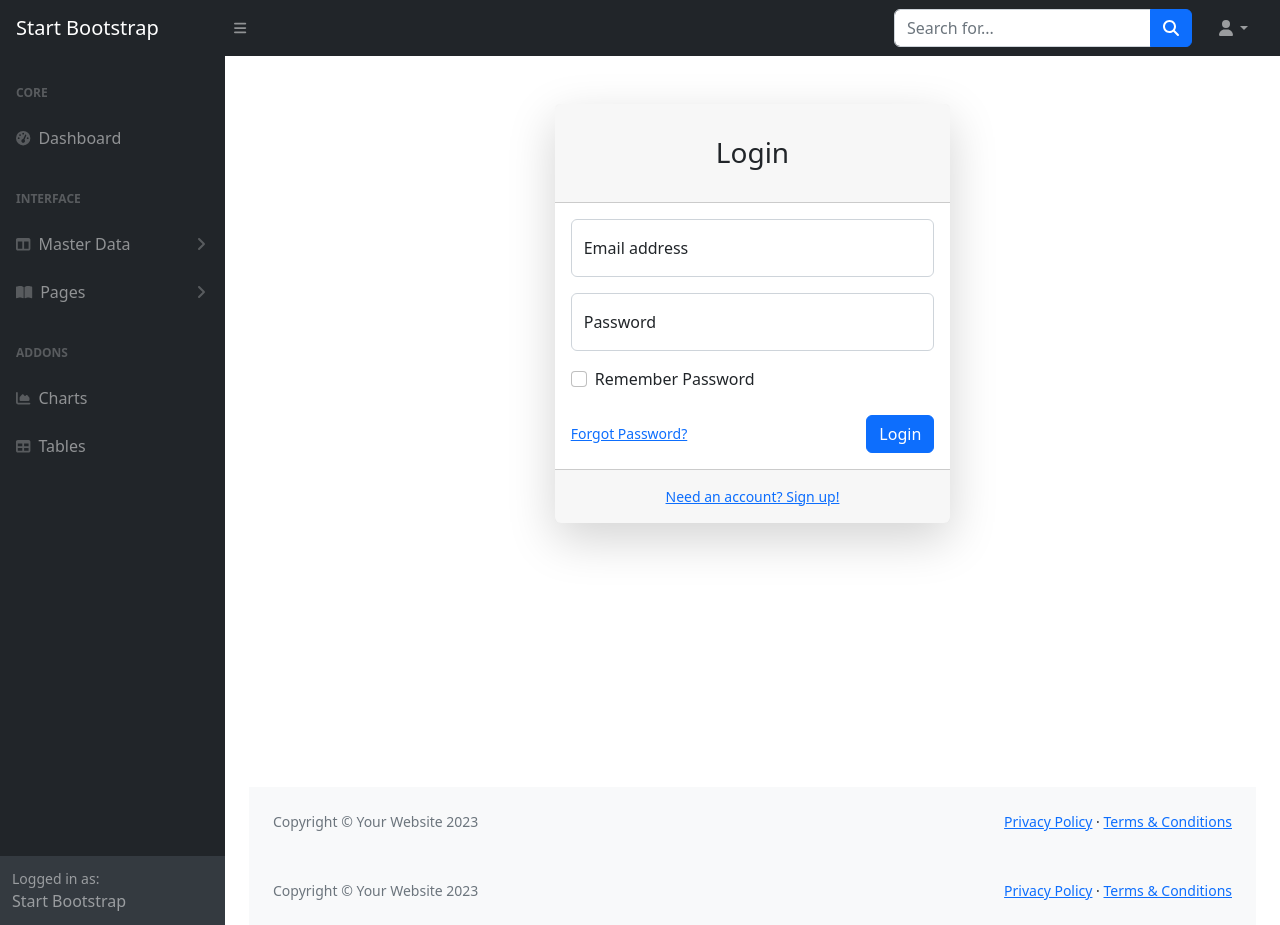
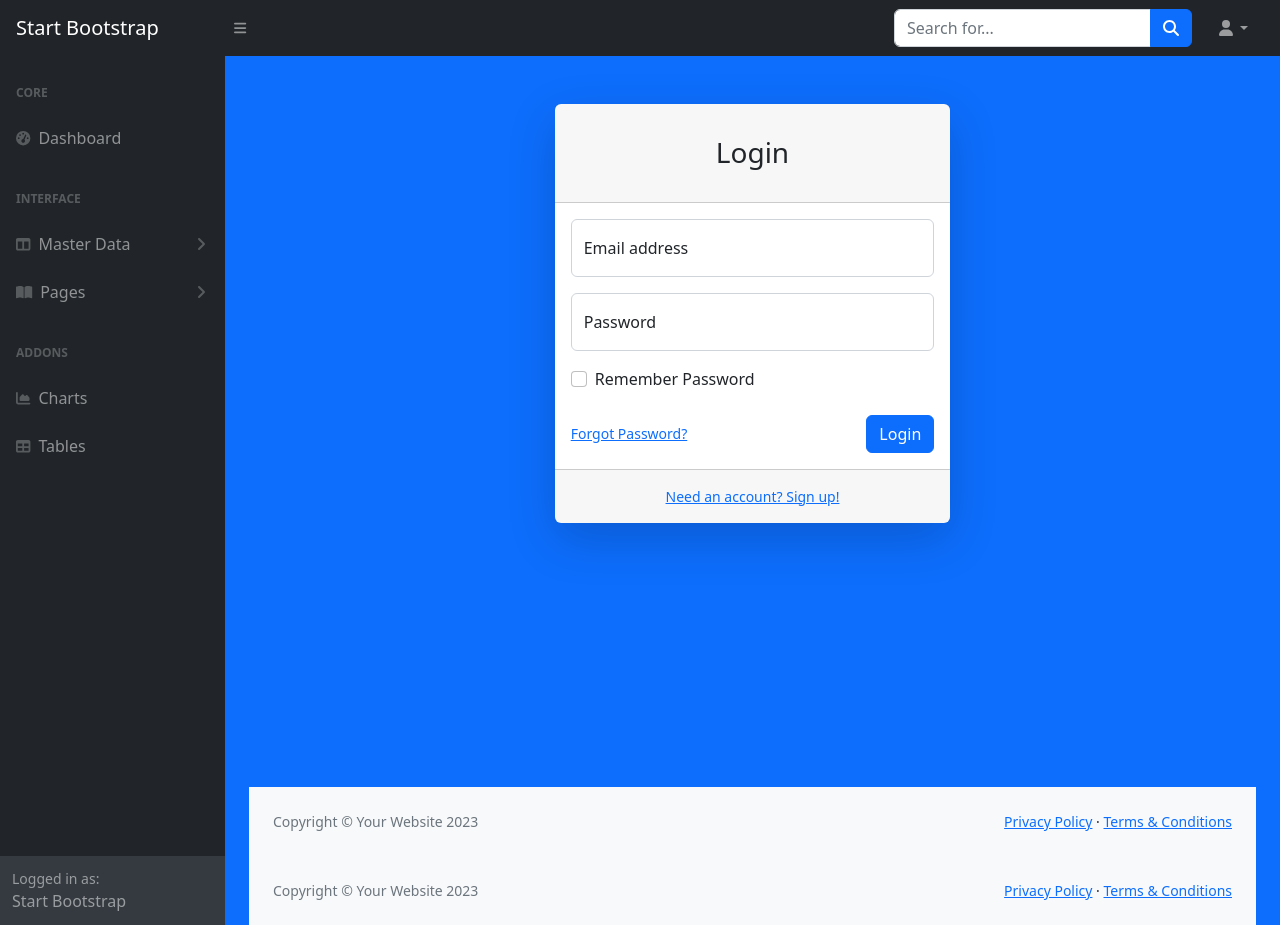
Before and after one commit to Salman699/web-native, a PHP site: page /index.php?url=login in a window 1280 px wide. Run offline with PHP 8.4, Linux system fonts and the light colour scheme; some libraries are stand-ins or nearby versions.

Commit message:
Update login.php

```diff
--- a/Admin/login.php
+++ b/Admin/login.php
@@ -1,3 +1,4 @@
+<body class="bg-primary">
     <div id="layoutAuthentication">
         <div id="layoutAuthentication_content">
             <main>
@@ -50,3 +51,4 @@
             </footer>
         </div>
     </div>
+</body>
```
Lines whose indentation alone changed are shown as unchanged.
